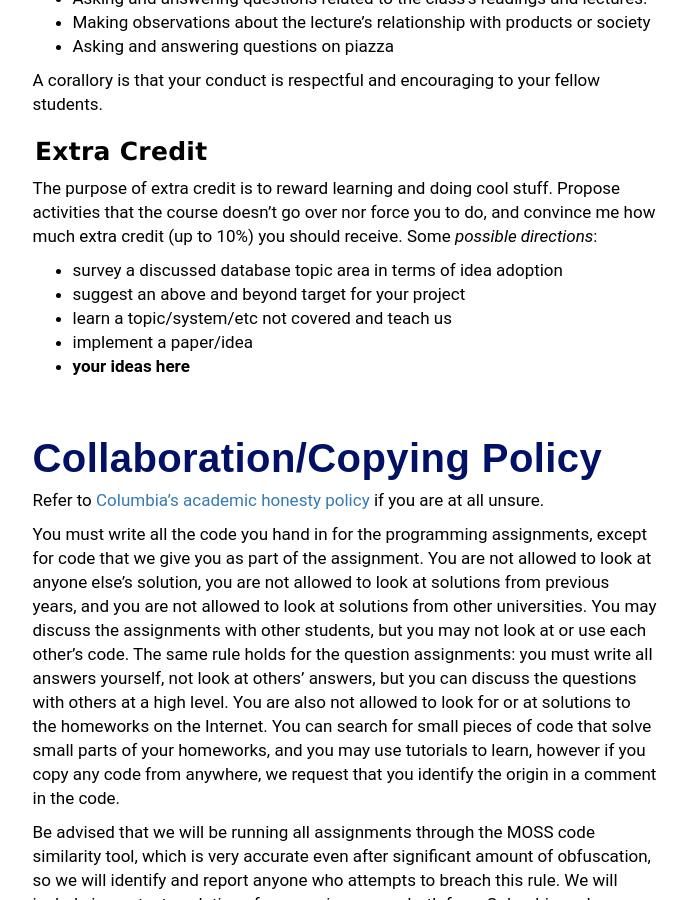
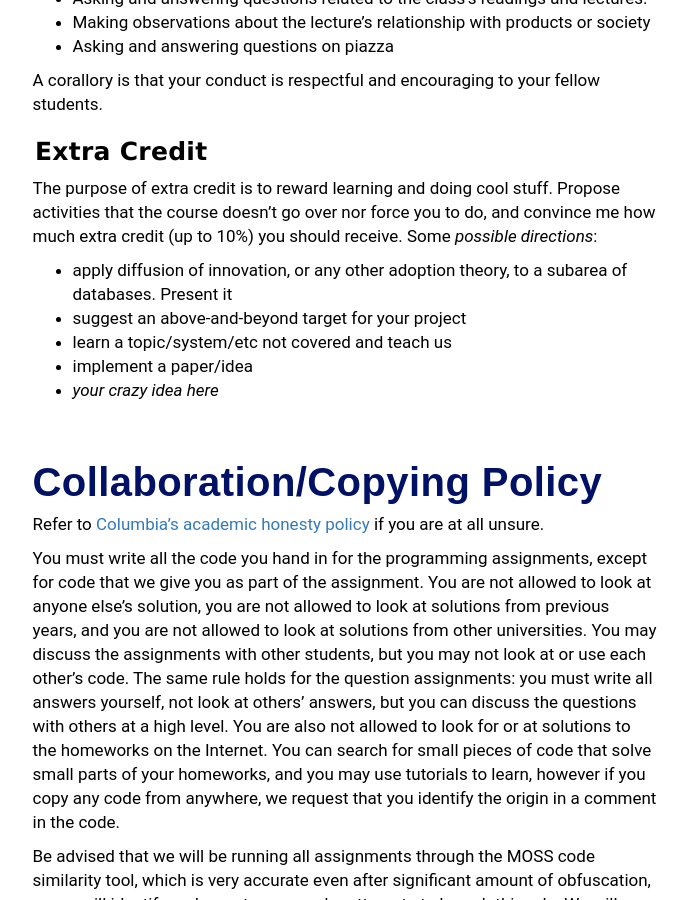
Before and after one commit to columbiadb/columbiadb.github.io, a Jekyll site: the page built from syllabus.md, in a window 1280 px wide and 900 px high, scrolled down 1667 px. Shown: the whole window, without its empty margins (295-983 px from the left). Built offline with Jekyll 4.4.1, drawn with Linux system fonts in a browser that asks for light colours.

Commit message:
lazy commit msg

```diff
--- a/syllabus.md
+++ b/syllabus.md
@@ -73,11 +73,11 @@ A corallory is that your conduct is respectful and encouraging to your fellow st
 
 The purpose of extra credit is to reward learning and doing cool stuff.  Propose activities that the course doesn't go over nor force you to do, and convince me how much extra credit (up to 10%) you should receive.  Some _possible directions_:
 
-* survey a discussed database topic area in terms of idea adoption
-* suggest an above and beyond target for your project
+* apply diffusion of innovation, or any other adoption theory, to a subarea of databases.  Present it
+* suggest an above-and-beyond target for your project
 * learn a topic/system/etc not covered and teach us
 * implement a paper/idea
-* __your ideas here__
+* _your crazy idea here_
 
 
 ## Collaboration/Copying Policy
```
